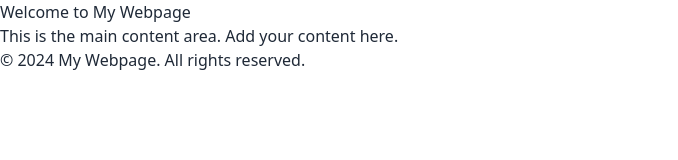
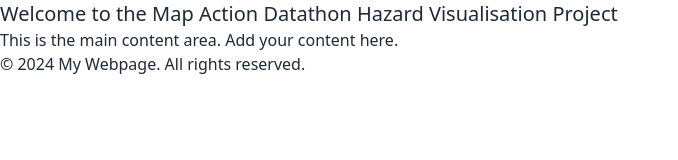
Before and after one commit to mapaction/hazard-visualisation-tool, a plain HTML site: page front/index.html in a window 1280 px wide. Shown: the whole page, without its empty margins (0-678 px from the left). Drawn offline with nearby package versions, Linux system fonts and the light colour scheme.

Commit message:
added title

```diff
--- a/front/index.html
+++ b/front/index.html
@@ -6,13 +6,10 @@
     <title>My Webpage</title>
     <link href="https://cdn.jsdelivr.net/npm/daisyui@4.12.13/dist/full.min.css" rel="stylesheet" type="text/css" />
     <script src="https://cdn.tailwindcss.com"></script>
-
-    <!-- Add your custom CSS file link here -->
-    <!-- <link rel="stylesheet" href="styles.css"> -->
 </head>
 <body>
     <header>
-        <h1>Welcome to My Webpage</h1>
+        <h1 class="text-xl">Welcome to the Map Action Datathon Hazard Visualisation Project </h1>
     </header>
 
     <main>
```
